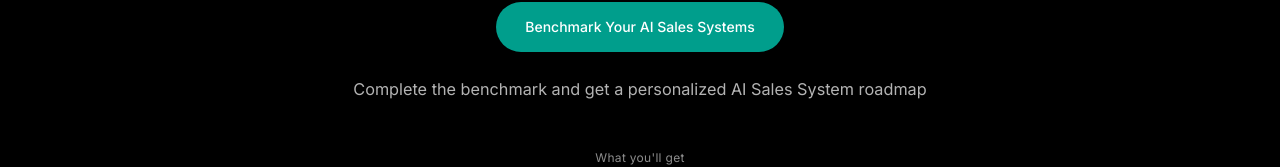
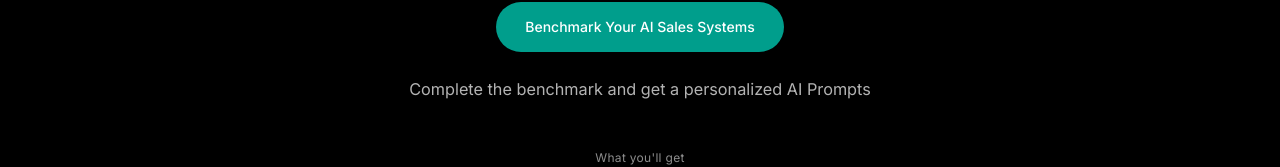
Before and after one commit to BYST-GROUP/ai-sales-benchmark, a Next.js app: page / in a window 1280 px wide. Shown: the part 490-657 px from the top of the page. Built offline with nearby package versions, Linux system fonts and the light colour scheme.

Commit message:
Update Promise Landing PAge

```diff
--- a/app/page.tsx
+++ b/app/page.tsx
@@ -725,7 +725,7 @@ function HomeContent() {
               className="mt-6 text-[0.81rem] md:text-[1.015rem] leading-relaxed text-secondary-foreground fade-up"
               style={{ animationDelay: '460ms' }}
             >
-              Complete the benchmark and get a personalized AI Sales System roadmap
+              Complete the benchmark and get a personalized AI Prompts
             </p>
 
             {/* Scroll hint */}
```
